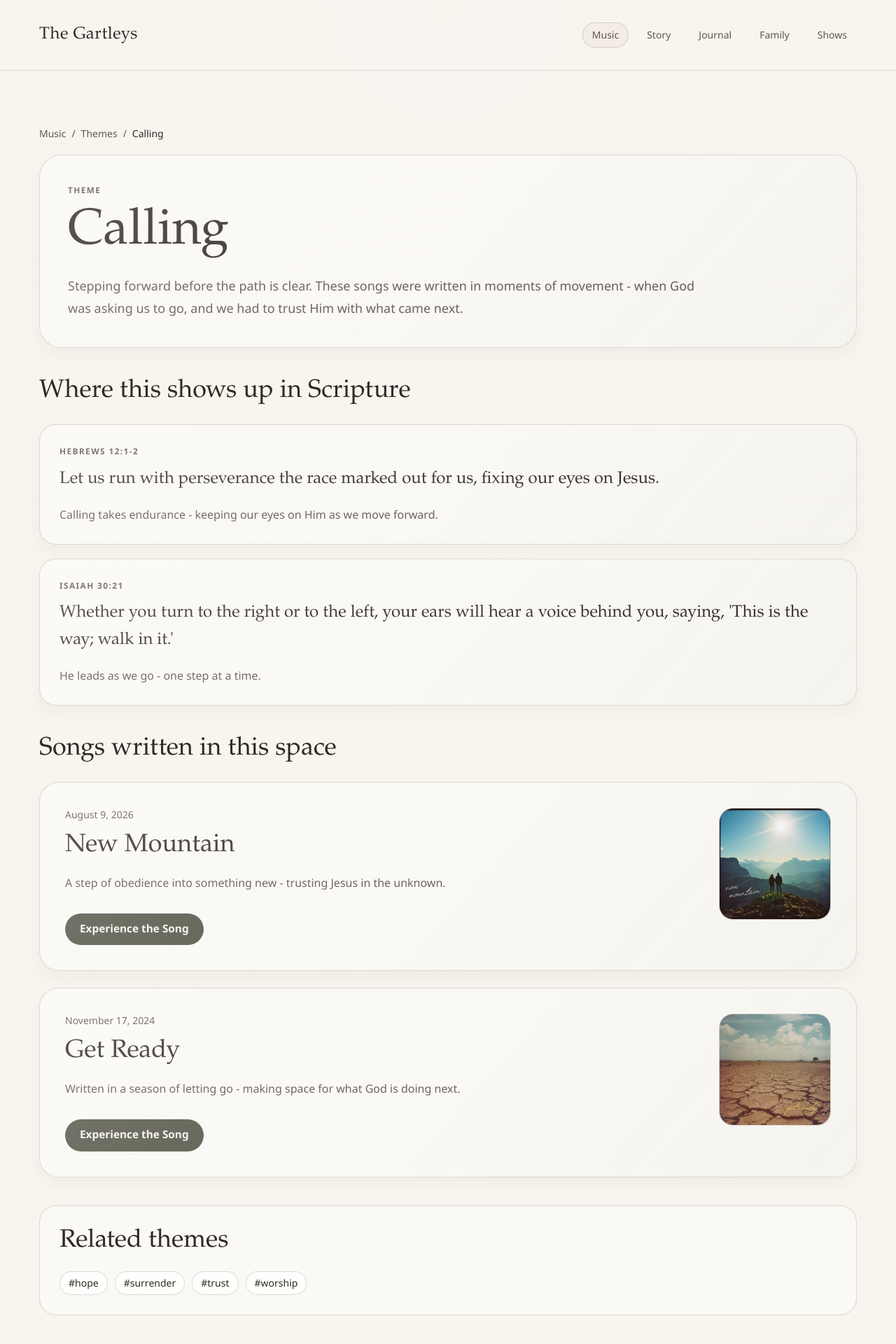
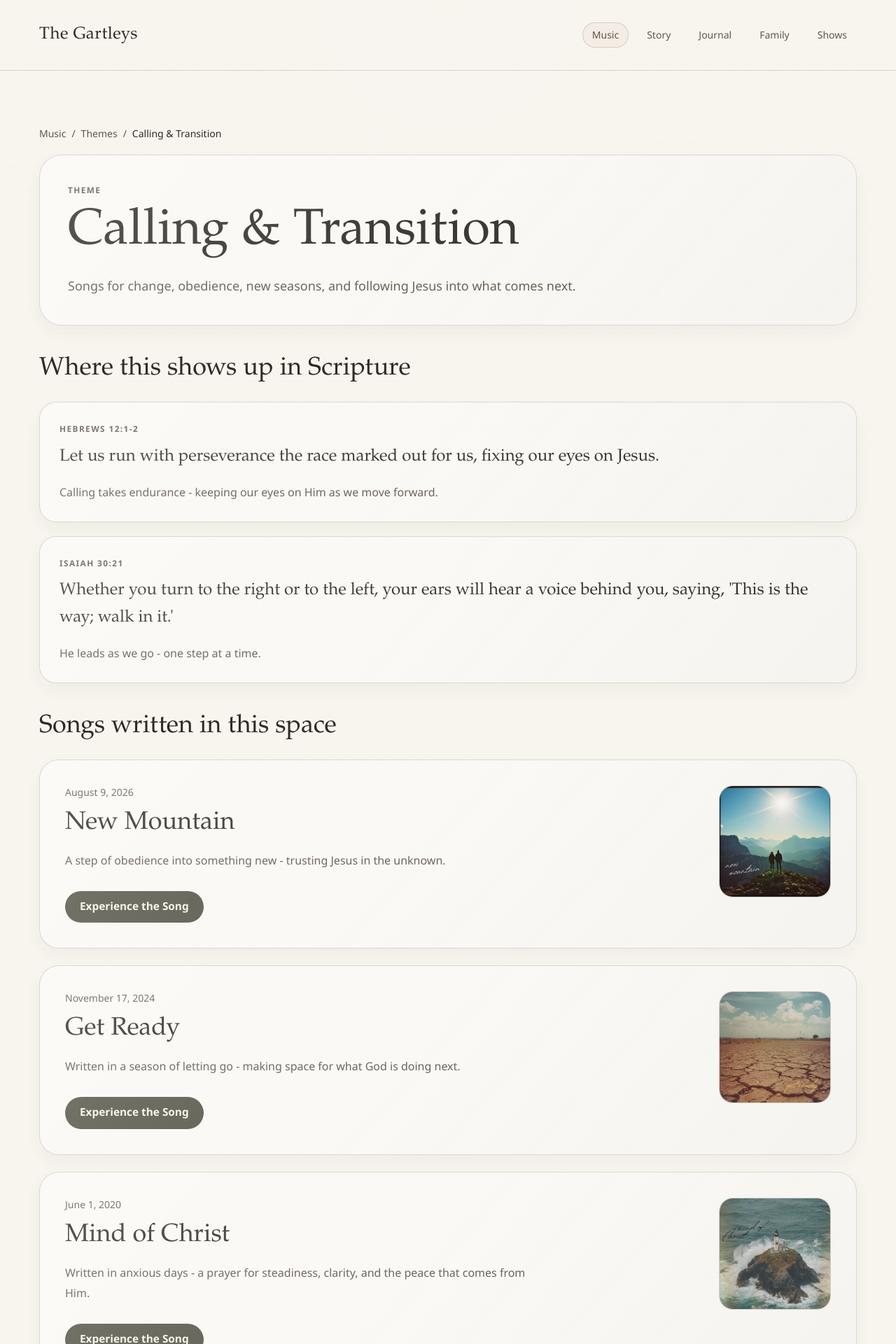
Before and after one commit to alexandergartley/the-gartleys, a Next.js app: page /themes/calling in a window 1280 px wide. Shown: the top 1920 px of the page at 70% size. Built offline with nearby package versions, Linux system fonts and the light colour scheme.

Commit message:
Build dedicated Themes experience

```diff
--- a/app/music/page.tsx
+++ b/app/music/page.tsx
@@ -1,3 +1,5 @@
+import Link from "next/link";
+
 import { LiveWorshipCallout } from "@/components/live-worship-callout";
 import { PageShell } from "@/components/page-shell";
 import { SectionHeading } from "@/components/section-heading";
@@ -26,8 +28,24 @@ export default function MusicPage() {
         title="Songs, one at a time"
         description="Each song holds a moment - the music, the story behind it, and the Scripture that shaped it."
       />
-      <section id="themes" className="mt-8 scroll-mt-24">
-        <div className="flex flex-wrap gap-2.5">
+      <section id="themes" aria-labelledby="music-themes-heading" className="mt-8 scroll-mt-24">
+        <div className="flex flex-col gap-3 sm:flex-row sm:items-end sm:justify-between">
+          <div>
+            <h2 id="music-themes-heading" className="font-serif text-2xl leading-tight">
+              Themes
+            </h2>
+            <p className="mt-2 text-sm leading-6 text-[var(--muted)]">
+              Explore the songs by the themes they carry.
+            </p>
+          </div>
+          <Link
+            href="/themes"
+            className="w-fit text-sm text-[var(--foreground)] underline decoration-[var(--border)] underline-offset-4 transition-colors hover:decoration-[var(--foreground)]"
+          >
+            Explore all themes
+          </Link>
+        </div>
+        <div className="mt-4 flex flex-wrap gap-2.5">
           {songThemes.map((theme) => (
             <ThemeChip key={theme.slug} slug={theme.slug} label={theme.label} />
           ))}
--- a/app/sitemap.ts
+++ b/app/sitemap.ts
@@ -11,6 +11,7 @@ export default async function sitemap(): Promise<MetadataRoute.Sitemap> {
   const staticRoutes = [
     "",
     "/music",
+    "/themes",
     "/story",
     "/journal",
     "/family",
--- a/app/themes/[slug]/page.tsx
+++ b/app/themes/[slug]/page.tsx
@@ -27,7 +27,7 @@ export async function generateMetadata({ params }: ThemePageProps): Promise<Meta
 
   return buildPageMetadata({
     title: `${theme.label} Songs`,
-    description: `Explore ${theme.label.toLowerCase()} songs with related Scriptures and reflections.`,
+    description: theme.intro,
     path: `/themes/${theme.slug}`
   });
 }
@@ -71,7 +71,11 @@ export default async function ThemePage({ params }: ThemePageProps) {
             </Link>
           </li>
           <li aria-hidden="true">/</li>
-          <li>Themes</li>
+          <li>
+            <Link href="/themes" className="transition-colors hover:text-[var(--foreground)]">
+              Themes
+            </Link>
+          </li>
           <li aria-hidden="true">/</li>
           <li aria-current="page" className="text-[var(--foreground)]">
             {theme.label}
--- /dev/null
+++ b/app/themes/page.tsx
@@ -0,0 +1,68 @@
+import Link from "next/link";
+
+import { PageShell } from "@/components/page-shell";
+import { songs } from "@/content/songs";
+import { songThemes } from "@/content/themes";
+import { buildPageMetadata } from "@/lib/seo";
+
+export const metadata = buildPageMetadata({
+  title: "Themes",
+  description:
+    "Explore The Gartleys' worship songs by themes of trust, surrender, waiting, freedom, healing, grace, worship, and following Jesus through changing seasons.",
+  path: "/themes"
+});
+
+export default function ThemesPage() {
+  const themeDirectory = songThemes.map((theme) => ({
+    ...theme,
+    songCount: songs.filter((song) => song.themeSlugs?.includes(theme.slug)).length
+  }));
+
+  return (
+    <PageShell className="py-12 sm:py-20">
+      <section className="soft-panel rounded-[2rem] px-6 py-8 sm:px-10 sm:py-10">
+        <p className="section-eyebrow">Explore the music</p>
+        <div className="mt-5 border-t border-[var(--border)] pt-6">
+          <h1 className="max-w-4xl font-serif text-5xl leading-none sm:text-7xl">Themes</h1>
+        </div>
+        <p className="mt-8 max-w-3xl text-base leading-8 text-[var(--muted)] sm:text-lg">
+          Some songs begin in surrender. Others come out of waiting, fear, transition, gratitude,
+          or the simple need to remember what is true. These themes are another way to explore the
+          music - through the places we&apos;ve met Jesus and the truths we keep returning to.
+        </p>
+      </section>
+
+      <section aria-labelledby="theme-directory-heading" className="mt-10">
+        <h2 id="theme-directory-heading" className="sr-only">
+          Explore songs by theme
+        </h2>
+        <div className="grid gap-5 sm:grid-cols-2">
+          {themeDirectory.map((theme) => (
+            <Link
+              key={theme.slug}
+              href={`/themes/${theme.slug}`}
+              className="group flex h-full flex-col rounded-[1.75rem] border border-[var(--border)] bg-[rgba(255,255,255,0.48)] p-6 transition-colors hover:border-[rgba(77,67,55,0.3)] hover:bg-[rgba(255,255,255,0.68)] focus-visible:outline focus-visible:outline-2 focus-visible:outline-offset-4 focus-visible:outline-[var(--ring)] sm:p-7"
+            >
+              <h3 className="font-serif text-3xl leading-tight">{theme.label}</h3>
+              <span className="mt-3 w-fit rounded-full border border-[var(--border)] px-3 py-1 text-sm text-[var(--muted)]">
+                {theme.songCount} {theme.songCount === 1 ? "song" : "songs"}
+              </span>
+              <p className="mt-4 max-w-xl text-base leading-8 text-[var(--muted)]">{theme.intro}</p>
+              <span className="mt-6 text-sm font-medium text-[var(--foreground)] underline decoration-[var(--border)] underline-offset-4 transition-colors group-hover:decoration-[var(--foreground)]">
+                Explore theme
+              </span>
+            </Link>
+          ))}
+        </div>
+      </section>
+
+      <section className="mt-10 border-t border-[var(--border)] pt-8">
+        <p className="max-w-3xl text-base leading-8 text-[var(--muted)]">
+          These themes overlap, because life with Jesus does too. A song written in fear may become
+          a song of surrender; a season of waiting may teach us trust. Follow whichever theme meets
+          you where you are.
+        </p>
+      </section>
+    </PageShell>
+  );
+}
--- a/components/site-header.tsx
+++ b/components/site-header.tsx
@@ -11,7 +11,7 @@ import { PageShell } from "@/components/page-shell";
 const musicNavigation = [
   { href: "/music#songs", label: "Songs", isExternal: false },
   { href: liveWorshipSeries.playlistUrl, label: "Live Worship Sessions", isExternal: true },
-  { href: "/music#themes", label: "Themes", isExternal: false }
+  { href: "/themes", label: "Themes", isExternal: false }
 ] as const;
 
 const primaryNavigation = siteConfig.navigation.filter((item) => item.href !== "/");
@@ -32,7 +32,10 @@ export function SiteHeader() {
 
     if (href === "/music") {
       return (
-        pathname === "/music" || pathname.startsWith("/songs/") || pathname.startsWith("/themes/")
+        pathname === "/music" ||
+        pathname.startsWith("/songs/") ||
+        pathname === "/themes" ||
+        pathname.startsWith("/themes/")
       );
     }
 
--- a/components/song/theme-chip.tsx
+++ b/components/song/theme-chip.tsx
@@ -11,7 +11,7 @@ export function ThemeChip({ slug, label }: ThemeChipProps) {
       href={`/themes/${slug}`}
       className="inline-flex items-center rounded-full border border-[var(--border)] bg-[rgba(255,255,255,0.72)] px-3 py-1.5 text-sm font-medium text-[var(--muted)] transition-colors hover:border-[rgba(77,67,55,0.3)] hover:text-[var(--foreground)]"
     >
-      #{label.replace(/\s+/g, "").toLowerCase()}
+      {label}
     </Link>
   );
 }
--- a/content/songs.ts
+++ b/content/songs.ts
@@ -199,7 +199,7 @@ It’s Jesus, it’s Jesus`,
       "A table song written around remembrance - holding Jesus as the Bread of Life, His body given for us, and the open invitation of His salvation.",
     descriptor: "A communion-table song about remembrance, provision, and coming back to Jesus again.",
     anchorLine: "Anchored in John 6:35 and John 20:27.",
-    themeSlugs: ["worship", "hope"],
+    themeSlugs: ["grace", "worship"],
     releaseDate: "2026-04-17",
     coverImage: {
       src: "/covers/tear-the-loaf-v2.jpg",
@@ -392,7 +392,7 @@ You will teach me to trust and obey`,
       "A response to grace - simple, grateful, and centered on the new life we have in Jesus.",
     descriptor: "A grateful freedom song for remembering what grace has done and who Jesus has made us now.",
     anchorLine: "Anchored in Ephesians 2:4-5.",
-    themeSlugs: ["freedom", "worship", "hope"],
+    themeSlugs: ["freedom", "grace", "worship"],
     releaseDate: "2026-03-19",
     coverImage: {
       src: "/covers/amazing-grace-hallelujah.jpg",
@@ -511,7 +511,7 @@ Hallelujah, hallelujah`,
       "Written in a season of pushing back fear - rooted in the Father's love and the finished work of Christ.",
     descriptor: "A steadying song for naming fear, then answering it with the finished work of Jesus.",
     anchorLine: "Anchored in 1 John 4:18.",
-    themeSlugs: ["freedom", "trust"],
+    themeSlugs: ["trust", "freedom", "grace"],
     releaseDate: "2026-04-03",
     coverImage: {
       src: "/covers/no-fear-in-the-son.jpg",
@@ -789,7 +789,7 @@ Can wait a year or two.`,
       "Written in anxious days - a prayer for steadiness, clarity, and the peace that comes from Him.",
     descriptor: "A prayer-song for anxious seasons when peace has to be received before it can be felt.",
     anchorLine: "Anchored in Romans 8:6.",
-    themeSlugs: ["trust", "freedom", "healing"],
+    themeSlugs: ["trust", "freedom", "calling"],
     releaseDate: "2020-06-01",
     coverImage: {
       src: "/covers/mind-of-christ.jpg",
@@ -1159,7 +1159,7 @@ Be still and know that He is your God`,
     descriptor:
       "A live-only worship song for the waiting place, where patience becomes praise and freedom begins to rise.",
     anchorLine: "Anchored in Psalm 27:14 and Acts 16:25-26.",
-    themeSlugs: ["trust", "worship", "freedom"],
+    themeSlugs: ["hope", "freedom", "worship"],
     releaseDate: "2026-05-15",
     coverImage: {
       src: "/covers/we-will-wait.jpg",
--- a/content/themes.ts
+++ b/content/themes.ts
@@ -2,30 +2,31 @@ import type { SongTheme } from "@/lib/types";
 
 export const songThemes: SongTheme[] = [
   {
-    slug: "freedom",
-    label: "Freedom",
+    slug: "trust",
+    label: "Trust & Dependence",
     intro:
-      "These songs were written in the movement from fear into freedom - learning to live from what Jesus has already finished.",
+      "Songs about leaning on Jesus when we cannot carry or control what comes next.",
     scriptures: [
       {
-        reference: "John 8:36",
-        passage: "So if the Son sets you free, you will be free indeed.",
+        reference: "Proverbs 3:5-6",
+        passage:
+          "Trust in the Lord with all your heart and lean not on your own understanding.",
         reflection:
-          "Freedom in Jesus isn't partial - it becomes who we are."
+          "Trust begins when we stop trying to figure everything out ourselves."
       },
       {
-        reference: "2 Corinthians 3:17",
-        passage: "Where the Spirit of the Lord is, there is freedom.",
+        reference: "Psalm 56:3",
+        passage: "When I am afraid, I put my trust in you.",
         reflection:
-          "His presence doesn't tighten - it opens space for life and truth."
+          "Fear doesn't disappear - we bring it to Him."
       }
     ]
   },
   {
     slug: "surrender",
-    label: "Surrender",
+    label: "Surrender & Obedience",
     intro:
-      "Letting go to make room for what God is doing. These songs were written in seasons of releasing control - making space for His presence and trusting His lead.",
+      "Songs about laying down our own way, yielding to Jesus, and following where He leads.",
     scriptures: [
       {
         reference: "Romans 12:1",
@@ -43,10 +44,52 @@ export const songThemes: SongTheme[] = [
     ]
   },
   {
+    slug: "hope",
+    label: "Waiting & Hope",
+    intro:
+      "Songs for the in-between: blessing His name, holding onto hope, and trusting Him in the valley.",
+    scriptures: [
+      {
+        reference: "Romans 15:13",
+        passage:
+          "May the God of hope fill you with all joy and peace as you trust in him.",
+        reflection:
+          "Hope is something He gives - as we keep trusting Him."
+      },
+      {
+        reference: "Lamentations 3:22-23",
+        passage:
+          "His compassions never fail. They are new every morning; great is your faithfulness.",
+        reflection:
+          "Hope grows one day at a time - remembering His mercy is still there."
+      }
+    ]
+  },
+  {
+    slug: "freedom",
+    label: "Peace & Freedom",
+    intro:
+      "Songs that turn from fear and anxiety toward the peace, victory, and freedom found in Christ.",
+    scriptures: [
+      {
+        reference: "John 8:36",
+        passage: "So if the Son sets you free, you will be free indeed.",
+        reflection:
+          "Freedom in Jesus isn't partial - it becomes who we are."
+      },
+      {
+        reference: "2 Corinthians 3:17",
+        passage: "Where the Spirit of the Lord is, there is freedom.",
+        reflection:
+          "His presence doesn't tighten - it opens space for life and truth."
+      }
+    ]
+  },
+  {
     slug: "healing",
-    label: "Healing",
+    label: "Healing & Restoration",
     intro:
-      "These songs were written in the middle of sorrow - learning to hold onto hope.",
+      "Songs about bringing what is broken to the Father and trusting Him to heal, redeem, and make new.",
     scriptures: [
       {
         reference: "Psalm 147:3",
@@ -64,53 +107,32 @@ export const songThemes: SongTheme[] = [
     ]
   },
   {
-    slug: "trust",
-    label: "Trust",
+    slug: "grace",
+    label: "Grace & Redemption",
     intro:
-      "Holding onto God when the outcome isn't clear. These songs were written in uncertain seasons - learning to trust His character when we couldn't see what was ahead.",
+      "Songs centered on the cross, salvation, mercy, and the new life we have in Jesus.",
     scriptures: [
       {
-        reference: "Proverbs 3:5-6",
+        reference: "Ephesians 2:4-5",
         passage:
-          "Trust in the Lord with all your heart and lean not on your own understanding.",
+          "Because of his great love for us, God made us alive with Christ - it is by grace you have been saved.",
         reflection:
-          "Trust begins when we stop trying to figure everything out ourselves."
+          "Grace meets us in death and brings us into the life of Jesus."
       },
       {
-        reference: "Psalm 56:3",
-        passage: "When I am afraid, I put my trust in you.",
+        reference: "Titus 3:5",
+        passage:
+          "He saved us, not because of righteous things we had done, but because of his mercy.",
         reflection:
-          "Fear doesn't disappear - we bring it to Him."
-      }
-    ]
-  },
-  {
-    slug: "calling",
-    label: "Calling",
-    intro:
-      "Stepping forward before the path is clear. These songs were written in moments of movement - when God was asking us to go, and we had to trust Him with what came next.",
-    scriptures: [
-      {
-        reference: "Hebrews 12:1-2",
-        passage:
-          "Let us run with perseverance the race marked out for us, fixing our eyes on Jesus.",
-        reflection:
-          "Calling takes endurance - keeping our eyes on Him as we move forward."
-      },
-      {
-        reference: "Isaiah 30:21",
-        passage:
-          "Whether you turn to the right or to the left, your ears will hear a voice behind you, saying, 'This is the way; walk in it.'",
-        reflection:
-          "He leads as we go - one step at a time."
+          "Redemption begins with His mercy, not our ability to earn it."
       }
     ]
   },
   {
     slug: "worship",
-    label: "Worship",
+    label: "Presence & Worship",
     intro:
-      "Our response to who God is in every season. These songs were written as response - in gratitude, in surrender, in trust, and in awe of who He is.",
+      "Songs of adoration, prayer, and making space for the presence of God.",
     scriptures: [
       {
         reference: "Psalm 95:1-2",
@@ -129,24 +151,24 @@ export const songThemes: SongTheme[] = [
     ]
   },
   {
-    slug: "hope",
-    label: "Hope",
+    slug: "calling",
+    label: "Calling & Transition",
     intro:
-      "Holding onto what God is doing, even when we can't see it yet. These songs were written looking forward - in the middle of uncertainty, trusting that He is still at work.",
+      "Songs for change, obedience, new seasons, and following Jesus into what comes next.",
     scriptures: [
       {
-        reference: "Romans 15:13",
+        reference: "Hebrews 12:1-2",
         passage:
-          "May the God of hope fill you with all joy and peace as you trust in him.",
+          "Let us run with perseverance the race marked out for us, fixing our eyes on Jesus.",
         reflection:
-          "Hope is something He gives - as we keep trusting Him."
+          "Calling takes endurance - keeping our eyes on Him as we move forward."
       },
       {
-        reference: "Lamentations 3:22-23",
+        reference: "Isaiah 30:21",
         passage:
-          "His compassions never fail. They are new every morning; great is your faithfulness.",
+          "Whether you turn to the right or to the left, your ears will hear a voice behind you, saying, 'This is the way; walk in it.'",
         reflection:
-          "Hope grows one day at a time - remembering His mercy is still there."
+          "He leads as we go - one step at a time."
       }
     ]
   }
```
